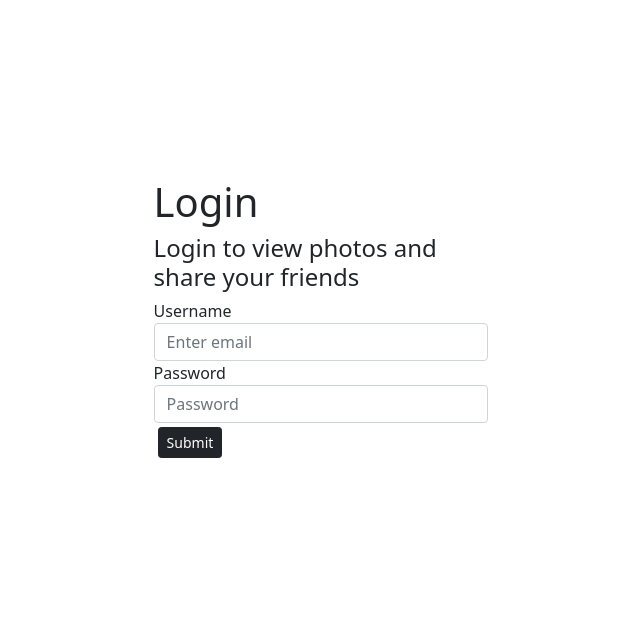
After one commit to Im-Invisible/photo_album, a Django app: page /login/ in a window 1280 px wide. The commit adds this page. Shown: the top 639 px of the page, without its empty margins (319-959 px from the left). Run offline with Django 4.2, Linux system fonts and the light colour scheme.

Commit message:
Added login page and its functionality

```diff
--- a/photos/templates/photos/gallery.html
+++ b/photos/templates/photos/gallery.html
@@ -29,8 +29,11 @@
 
     <div class="container">
         <div class="row">
+
             <div class="col-md-3">
-
+                {% if request.user.is_authenticated %}
+                  <p>Hello {{ request.user }}</p>
+                {% endif %}
                 <div class="card">
                     <div class="card-header">
                       Categories
@@ -46,6 +49,7 @@
                       {% endfor %}
 
                       <a class="btn btn-dark btn-block btn-sm m-1" href="{% url 'add' %}">Add Photo</a>
+                      <a class="btn btn-dark btn-block btn-sm m-1" href="{% url 'logout' %}">Logout</a>
 
                     </ul>
                   </div>
--- /dev/null
+++ b/photos/templates/photos/login_register.html
@@ -0,0 +1,46 @@
+<!DOCTYPE html>
+<html lang="en">
+<head>
+    <meta charset="UTF-8">
+    <meta http-equiv="X-UA-Compatible" content="IE=edge">
+    <meta name="viewport" content="width=device-width, initial-scale=1.0">
+    <title>Login/Register</title>
+
+    <!-- CSS only -->
+    <link href="https://cdn.jsdelivr.net/npm/bootstrap@5.1.3/dist/css/bootstrap.min.css" rel="stylesheet" integrity="sha384-1BmE4kWBq78iYhFldvKuhfTAU6auU8tT94WrHftjDbrCEXSU1oBoqyl2QvZ6jIW3" crossorigin="anonymous">
+
+    <style>
+        .login--wrapper{
+            display: flex;
+            height: 80vh;
+            align-items: center;
+            justify-content: center;
+        }
+
+        .form{
+            width: 30%;
+        }
+    </style>
+</head>
+<body>
+<div class="container">
+    <div class="login--wrapper">
+
+        <form class="form" method="POST">
+            {% csrf_token %}
+            <h1>Login</h1>
+            <h4>Login to view photos and share your friends</h4>
+            <div class="form-group">
+            <label for="exampleInputEmail1">Username</label>
+            <input type="text" class="form-control" name="username" id="exampleInputEmail1" aria-describedby="emailHelp" placeholder="Enter email">
+            </div>
+            <div class="form-group">
+            <label for="exampleInputPassword1">Password</label>
+            <input type="password" class="form-control" name="password" id="exampleInputPassword1" placeholder="Password">
+            </div>
+            <button type="submit" class="btn btn-primary btn-dark btn-block btn-sm m-1">Submit</button>
+        </form>
+    </div>
+</div>
+</body>
+</html>
--- a/photos/urls.py
+++ b/photos/urls.py
@@ -3,6 +3,9 @@ from . import views
 
 
 urlpatterns = [
+    path('login/', views.loginUser, name='login'),
+    path('logout/', views.logoutUser, name='logout'),
+
     path('', views.gallery, name='gallery'),
     path('photo/<str:pk>/', views.viewPhoto, name='photo'),
     path('add/', views.addPhoto, name='add'),
--- a/photos/views.py
+++ b/photos/views.py
@@ -2,8 +2,30 @@ from email.mime import image
 from unicodedata import category, name
 from django.shortcuts import render, redirect
 from .models import Category, Photo
+from django.contrib.auth import authenticate, login, logout
+from django.contrib.auth.decorators import login_required
 
 
+def loginUser(request):
+    if request.method == 'POST':
+        username = request.POST['username']
+        password = request.POST['password']
+
+        user = authenticate(request, username=username, password=password)
+
+        if user is not None:
+            login(request, user)
+            return redirect('gallery')
+
+    return render(request, 'photos/login_register.html')
+
+
+def logoutUser(request):
+    logout(request)
+    return redirect('login')
+
+
+@login_required(login_url='login')
 def gallery(request):
     category = request.GET.get('category')
 
@@ -17,11 +39,13 @@ def gallery(request):
     return render(request, 'photos/gallery.html', context)
 
 
+@login_required(login_url='login')
 def viewPhoto(request, pk):
     photo = Photo.objects.get(id=pk)
     return render(request, 'photos/photo.html', {'photo': photo})
 
 
+@login_required(login_url='login')
 def addPhoto(request):
     categories = Category.objects.all()
 
```
Also changed, not shown: db.sqlite3.
